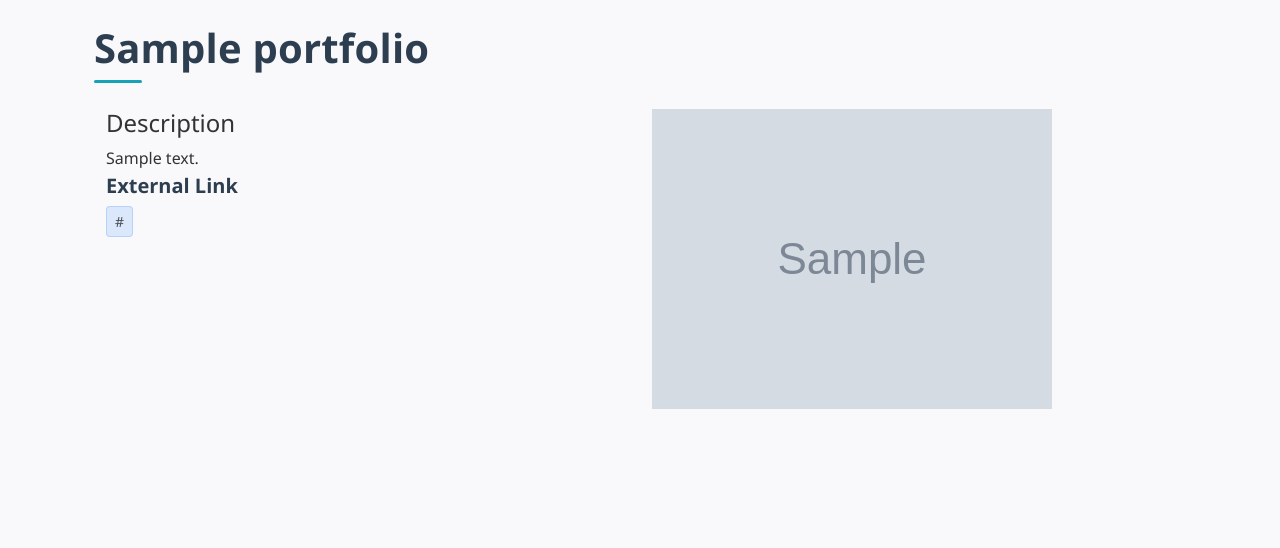
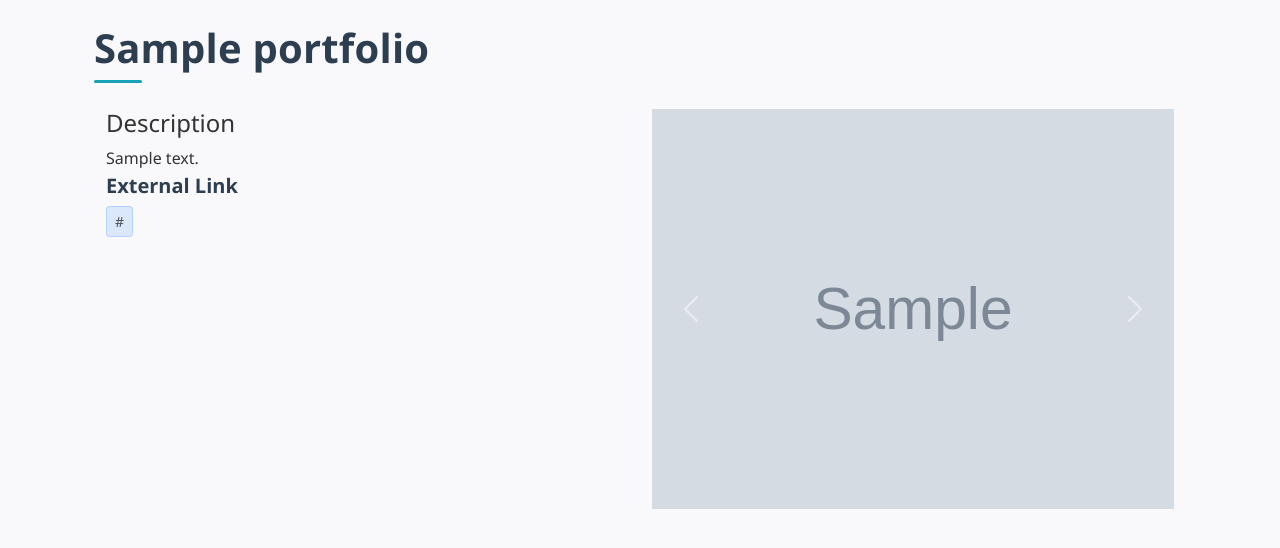
Before and after one commit to AlexanderRBerry/CS3620_Portfolio, a Django app: page /portfolio/1/ in a window 1280 px wide. Shown: the part 57-605 px from the top of the page. Run offline with Django 5.2, Linux system fonts and the light colour scheme; tables that the repository leaves empty hold one stand-in row (values such as "Sample post"); grey boxes marked "Sample" are stand-in pictures.

Commit message:
Added support for multiple images on each portfolio, and added a bootstrap carousel on the portfolio details page.

```diff
--- a/portfolio_site/PortfolioDatabase/models.py
+++ b/portfolio_site/PortfolioDatabase/models.py
@@ -20,7 +20,8 @@ class Portfolio(models.Model):
     #blank=True allows forms to accept blank fields
     #null=True allows the null in the database
     portfolio_link = models.URLField(("Portfolio Link"), max_length=200, blank=True, null=True)
-    image = models.ImageField("Portfolio Image", upload_to="portfolios/", blank=True, null=True)
+    # The image field is going to be replaced by an image model with a foreign key to this model
+    #image = models.ImageField("Portfolio Image", upload_to="portfolios/", blank=True, null=True)
 
     class Meta:
         verbose_name = "Portfolio"
@@ -29,3 +30,18 @@ class Portfolio(models.Model):
 
     def __str__(self):
         return self.name
+
+class PortfolioImage(models.Model):
+    portfolio = models.ForeignKey(
+        Portfolio,
+        on_delete=models.CASCADE,
+        related_name="images"
+    )
+    image = models.ImageField(upload_to="portfolios/")
+    alt_text = models.CharField(max_length=150, blank=True)
+    order = models.PositiveSmallIntegerField(default=0)
+
+    class Meta:
+        ordering = ["order", "id"]
+    def __str__(self):
+        return f"{self.portfolio} {self.id}"
--- a/portfolio_site/PortfolioDatabase/static/css/style.css
+++ b/portfolio_site/PortfolioDatabase/static/css/style.css
@@ -228,3 +228,8 @@ a:active {
   .ab-card, .ab-gradient-hero, .ab-shadow-sm, .ab-shadow-md { box-shadow: none !important; }
   .ab-gradient-hero { background: none !important; border-color: #888; }
 }
+.carousel-item img {
+  height: 400px;
+  width: 100%;
+  object-fit: cover;
+}
--- a/portfolio_site/PortfolioDatabase/templates/portfolio_details.html
+++ b/portfolio_site/PortfolioDatabase/templates/portfolio_details.html
@@ -10,22 +10,41 @@
                     <h4>
                         Description
                     </h4>
-                    <p class="mb-1">{{portfolio.description | urlize}}</p>
+                    <p class="mb-1">{{portfolio.description|urlize}}</p>
                     {%if portfolio.portfolio_link%}
                     <h5>
                         External Link
                     </h5>
-                    <a href="{{ p.portfolio_link }}"
+                    <a href="{{ portfolio_link }}"
                         target="_blank" rel="noopener"
                         class="btn btn-sm btn-soft-primary ab-focus-ring">
                         {{ portfolio.portfolio_link }}
                     </a>
                     {%endif%}
                 </div>
+                <!--Bootstrap carousel-->
                 <div class="col-md-6">
-                    {%if portfolio.image%}
-                        <img src="{{portfolio.image.url}}" alt="{{ portfolio.name }}" class="img-fluid">
+                    {% with imgs=portfolio.images.all%}
+                    {%if imgs%}
+                        <div id="portfolioCarousel-{{portfolio.pk}}" class="carousel slide">
+                            <div class="carousel-inner">
+                              {%for img in imgs%}
+                                <div class="carousel-item {%if forloop.first%}active{%endif%}">
+                                  <img src="{{img.image.url}}" class="d-block w-100" alt="{{img.alt_text}}">
+                                </div>
+                              {%endfor%}
+                            </div>
+                            <button class="carousel-control-prev" type="button" data-bs-target="#portfolioCarousel-{{portfolio.pk}}" data-bs-slide="prev">
+                              <span class="carousel-control-prev-icon" aria-hidden="true"></span>
+                              <span class="visually-hidden">Previous</span>
+                            </button>
+                            <button class="carousel-control-next" type="button" data-bs-target="#portfolioCarousel-{{portfolio.pk}}" data-bs-slide="next">
+                              <span class="carousel-control-next-icon" aria-hidden="true"></span>
+                              <span class="visually-hidden">Next</span>
+                            </button>
+                        </div>
                     {%endif%}
+                    {%endwith%}
                 </div>
             </div>
     </div>
--- a/portfolio_site/PortfolioDatabase/views.py
+++ b/portfolio_site/PortfolioDatabase/views.py
@@ -28,5 +28,9 @@ class PortfolioDetailView(DetailView):
     template_name = "portfolio_details.html"
     context_object_name = "portfolio"
 
+    # This grabs all related images at once which is much more efficent and scalable
+    def get_queryset(self):
+        return Portfolio.objects.prefetch_related("images")
+
 def contact(request):
     return render(request, "contact.html")
```
Also changed, not shown: portfolio_site/PortfolioDatabase/admin.py (+8 -1 lines), portfolio_site/PortfolioDatabase/templates/portfolio.html (+8 -2 lines), portfolio_site/PortfolioDatabase/migrations/0004_remove_portfolio_image_portfolioimage.py (added), portfolio_site/media/portfolios/Death_star1.png (added), portfolio_site/media/portfolios/cat_1.PNG (added), portfolio_site/media/portfolios/image-not-found-grayscale-photo-260nw-1737334631_6NpYWyT.webp (added), 1 other file.
